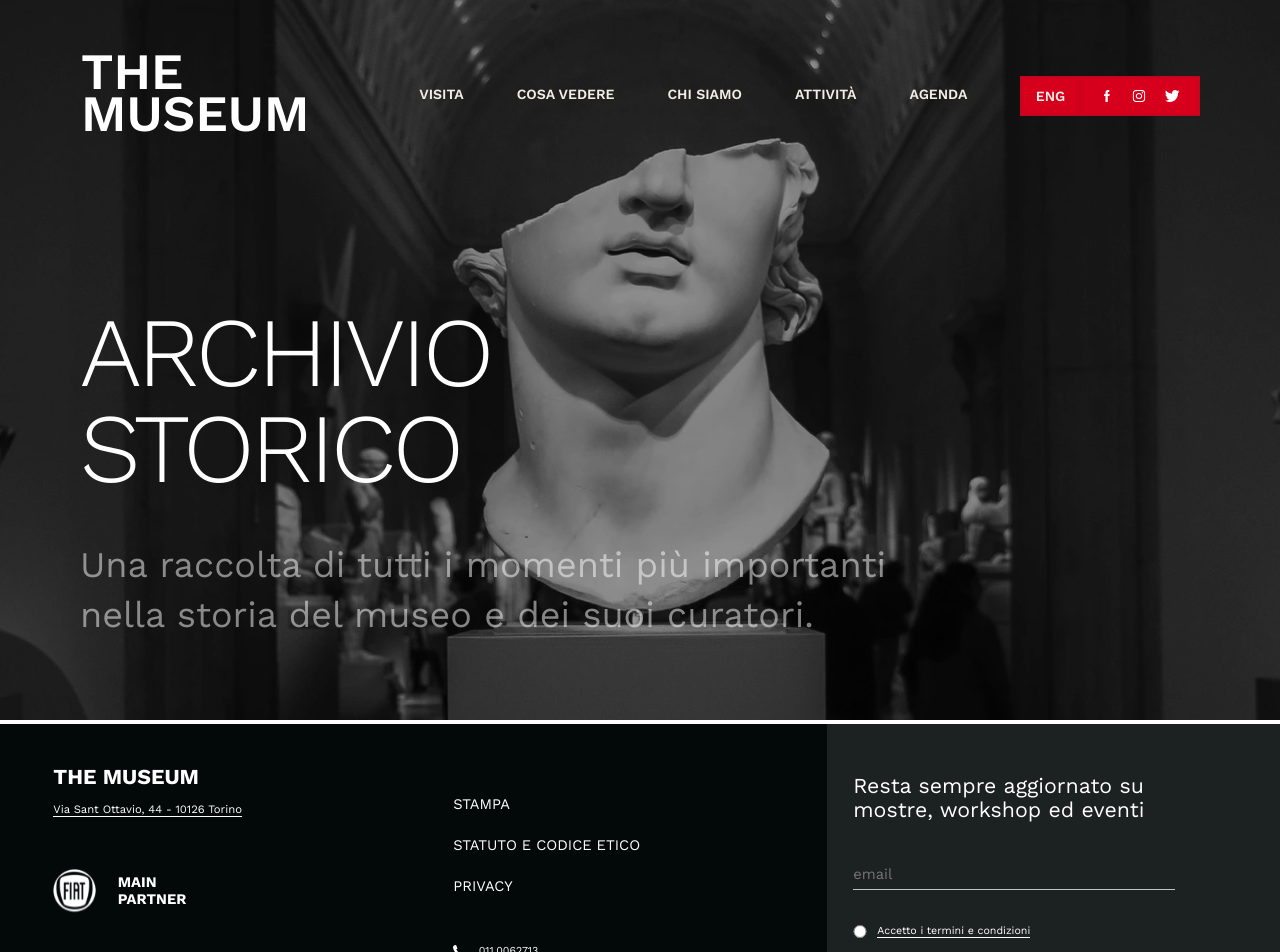
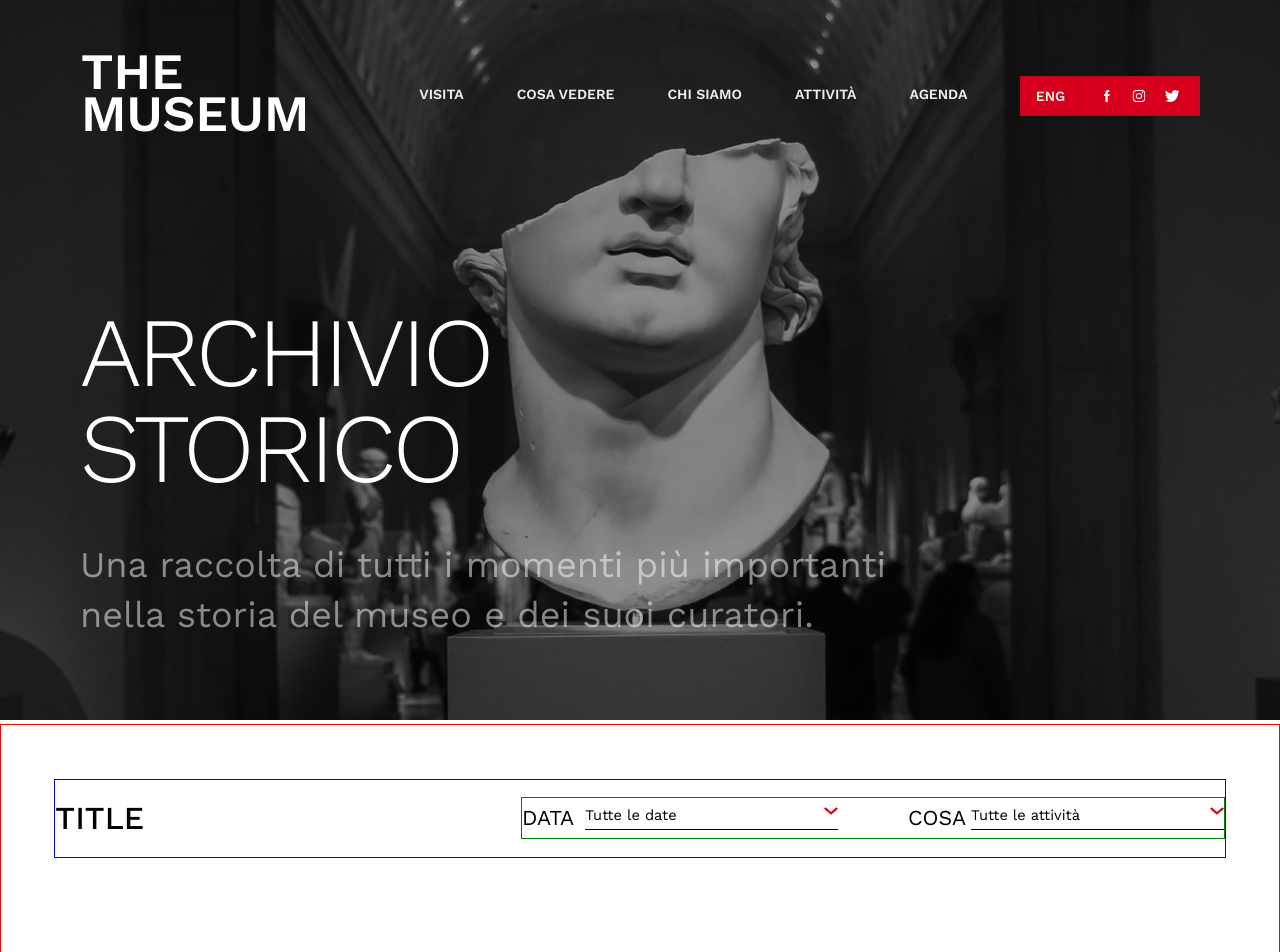
Before and after one commit to MCivas81/TheMuseum-challenge, a React (Create React App) app: page / in a window 1280 px wide. Shown: the top 952 px of the page. Built offline with nearby package versions, Linux system fonts and the light colour scheme.

Commit message:
feat : add gallery component WIP

```diff
--- a/src/App.js
+++ b/src/App.js
@@ -1,11 +1,13 @@
 import Header from './components/Header';
 import Footer from './components/Footer';
+import Gallery from './components/Gallery';
 import './App.css';
 
 function App() {
   return (
     <>
       <Header />
+      <Gallery />
       <Footer />
     </>
   );
--- /dev/null
+++ b/src/components/Gallery.css
@@ -0,0 +1,86 @@
+.gallery_wrapper {
+  height: 100vh;
+  border: 1px solid red;
+  padding: 4.167vw;
+}
+
+.gallery_navbar {
+  height: 6vw;
+  border: 1px solid blue;
+  display: flex;
+  align-items: center;
+  justify-content: space-between;
+}
+
+.gallery_title h4 {
+  font-size: 2.5vw;
+  font-weight: 500;
+  margin: 0;
+}
+
+.gallery_searchbar {
+  width: 60%;
+  height: 3.125vw;
+  display: flex;
+  align-items: center;
+  justify-content: space-between;
+  border: 1px solid green;
+}
+
+.gallery_date {
+  display: flex;
+  align-items: center;
+  justify-content: space-between;
+  width: 45%;
+  height: 1.719vw;
+}
+
+.gallery_date > span {
+  font-size: 1.667vw;
+}
+
+.date_selection {
+  width: 80%;
+  height: 100%;
+  display: flex;
+  align-items: flex-start;
+  justify-content: space-between;
+  border-bottom: 1px solid #000000;
+}
+
+.date_selection span {
+  font-size: 1.146vw;
+}
+
+.date_selection img {
+  width: 1.042vw;
+}
+
+.gallery_activities {
+  display: flex;
+  align-items: center;
+  justify-content: space-between;
+  width: 45%;
+  height: 1.719vw;
+}
+
+.gallery_activities > span {
+  font-size: 1.667vw;
+}
+
+.activities_selection {
+  width: 80%;
+  height: 100%;
+  display: flex;
+  align-items: flex-start;
+  justify-content: space-between;
+  border-bottom: 1px solid #000000;
+}
+
+.activities_selection span {
+  font-size: 1.146vw;
+}
+
+.activities_selection img {
+  width: 1.042vw;
+}
--- /dev/null
+++ b/src/components/Gallery.js
@@ -0,0 +1,67 @@
+import './Gallery.css';
+import arrow2 from '../assets/logos/arrow2.svg';
+
+function Gallery() {
+  return (
+    <div className='gallery_wrapper'>
+      <div className='gallery_navbar'>
+        <div className='gallery_title'>
+          <h4>TITLE</h4>
+        </div>
+        <div className='gallery_searchbar'>
+          <div className='gallery_date'>
+            <span>DATA</span>
+            <div className='date_selection'>
+              <span>Tutte le date</span>
+              <img src={arrow2} alt='arrowdown logo' />
+            </div>
+          </div>
+          <div className='gallery_activities'>
+            <span>COSA</span>
+            <div className='activities_selection'>
+              <span>Tutte le attività</span>
+              <img src={arrow2} alt='arrowdown logo' />{' '}
+            </div>
+          </div>
+        </div>
+      </div>
+      <div className='photo_wrapper'>
+        <div className='photo first_photo'>
+          <img src='' alt='' />
+          <div className='ghost_photo'>
+            <img src='' alt='' />
+          </div>
+        </div>
+        <div className='photo'>
+          <img src='' alt='' />
+        </div>
+        <div className='photo'>
+          <img src='' alt='' />
+        </div>
+        <div className='photo'>
+          <img src='' alt='' />
+        </div>
+        <div className='photo'>
+          <img src='' alt='' />
+        </div>
+        <div className='photo'>
+          <img src='' alt='' />
+        </div>
+        <div className='photo'>
+          <img src='' alt='' />
+        </div>
+        <div className='photo'>
+          <img src='' alt='' />
+        </div>
+        <div className='photo'>
+          <img src='' alt='' />
+        </div>
+        <div className='photo'>
+          <img src='' alt='' />
+        </div>
+      </div>
+    </div>
+  );
+}
+
+export default Gallery;
```
Also changed, not shown: src/assets/logos/arrow2.svg (added).
